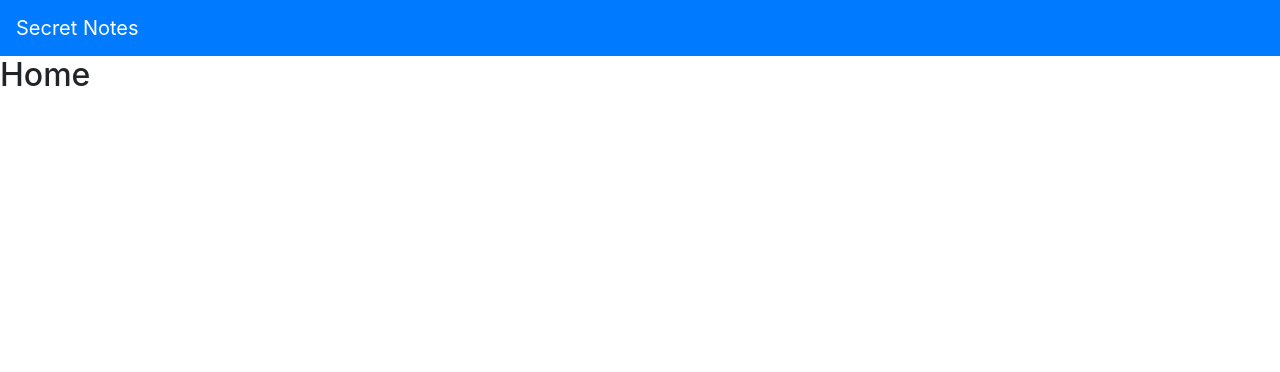
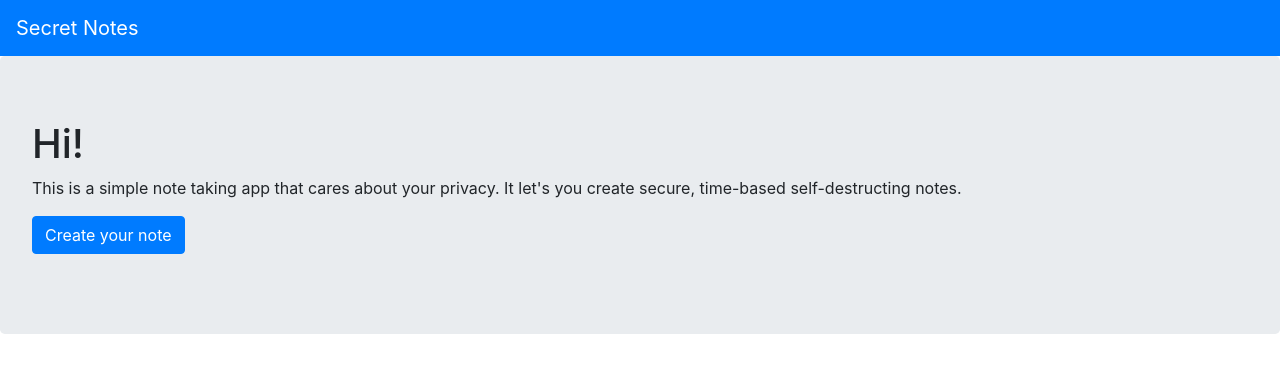
Before and after one commit to fifarafa/secure-notes-client, a React (Create React App) app: page / in a window 1280 px wide. Shown: the top 372 px of the page. Built offline with nearby package versions, Linux system fonts and the light colour scheme; what aws-amplify, react-alert-template-basic would draw is missing.

Commit message:
create landing page

```diff
--- a/package.json
+++ b/package.json
@@ -1,5 +1,5 @@
 {
-  "name": "notes-app-hooks",
+  "name": "secure-notes-client",
   "version": "0.1.0",
   "private": true,
   "dependencies": {
--- a/src/App.js
+++ b/src/App.js
@@ -2,6 +2,7 @@ import React from 'react';
 import './App.css';
 import {Route, Switch} from "react-router-dom";
 import {Navbar} from "react-bootstrap";
+import Home from "./Home";
 import UnlockNote from "./UnlockNote";
 import NewNote from "./NewNote";
 import ShareNote from "./ShareNote";
@@ -31,12 +32,4 @@ function Routes() {
     );
 }
 
-function Home() {
-    return (
-        <div>
-            <h2>Home</h2>
-        </div>
-    );
-}
-
 export default App;
--- /dev/null
+++ b/src/Home.js
@@ -0,0 +1,24 @@
+import {Button, Jumbotron} from "react-bootstrap";
+import React from "react";
+
+export default function Home(props) {
+
+    function handleCreateNote() {
+        props.history.push("/new")
+    }
+
+    return (
+        <div>
+            <Jumbotron>
+                <h1>Hi!</h1>
+                <p>
+                    This is a simple note taking app that cares about your privacy. It let's you create secure, time-based self-destructing
+                    notes.
+                </p>
+                <p>
+                    <Button variant="primary" onClick={handleCreateNote}>Create your note</Button>
+                </p>
+            </Jumbotron>
+        </div>
+    );
+}
--- a/src/NewNote.js
+++ b/src/NewNote.js
@@ -39,10 +39,8 @@ export default function NewNote(props) {
         };
 
         await API.post(apiName, path, init).then(response => {
-            console.log(response);
             props.history.push("/share", {noteId: response.id});
         }, error => {
-            console.log(error);
             alert.error("Oops! Something went wrong. Please try again.");
         });
 
```
